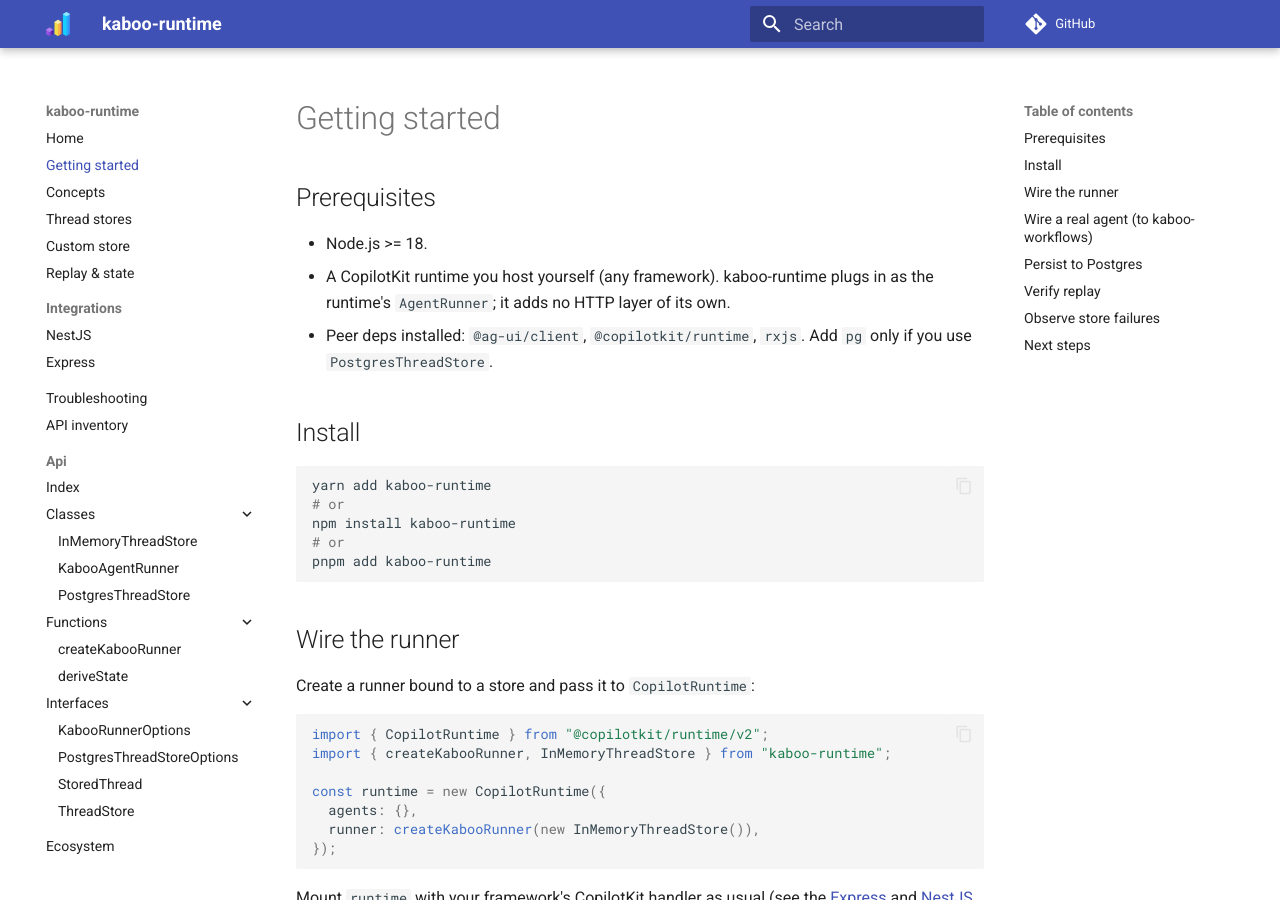
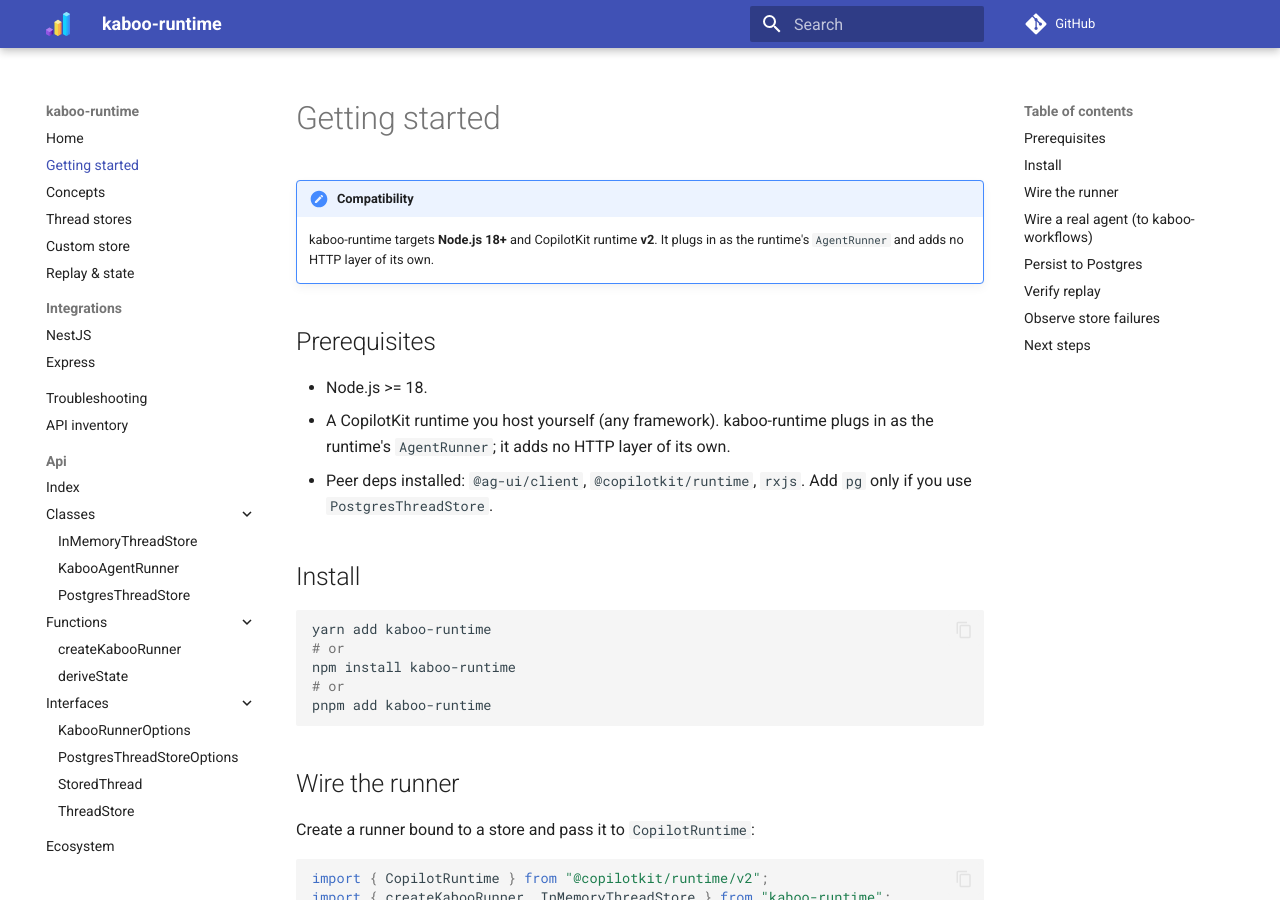
Before and after one commit to gl-pgege/kaboo-runtime, an MkDocs documentation site: the page built from docs/getting-started.md, in a window 1280 px wide and 900 px high. Built offline with MkDocs 1.6.1 and Material for MkDocs 9.7.7, drawn with Linux system fonts in a browser that asks for light colours; comment, search, counter and statistics services are not loaded.

Commit message:
docs: add compatibility note to getting started

```diff
--- a/docs/getting-started.md
+++ b/docs/getting-started.md
@@ -1,4 +1,8 @@
 # Getting started
+
+!!! note "Compatibility"
+    kaboo-runtime targets **Node.js 18+** and CopilotKit runtime **v2**. It plugs
+    in as the runtime's `AgentRunner` and adds no HTTP layer of its own.
 
 ## Prerequisites
 
```
